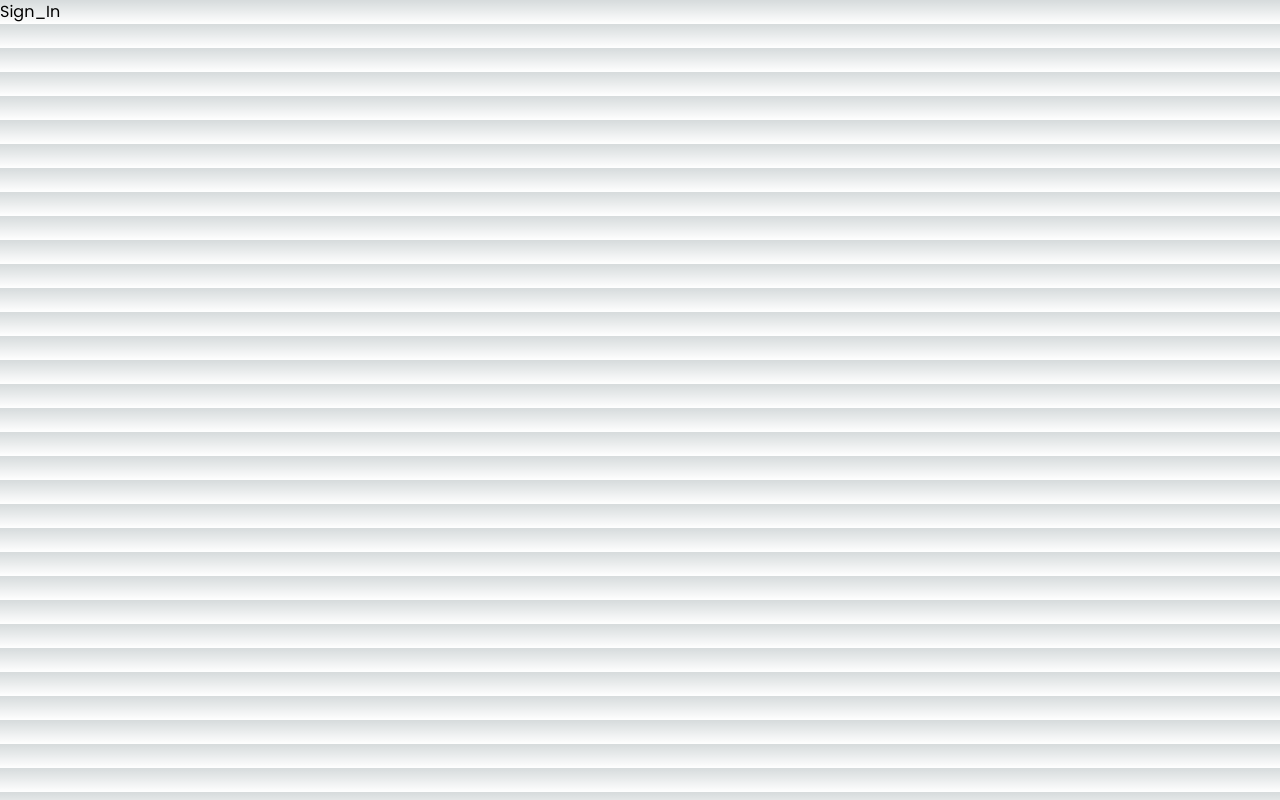
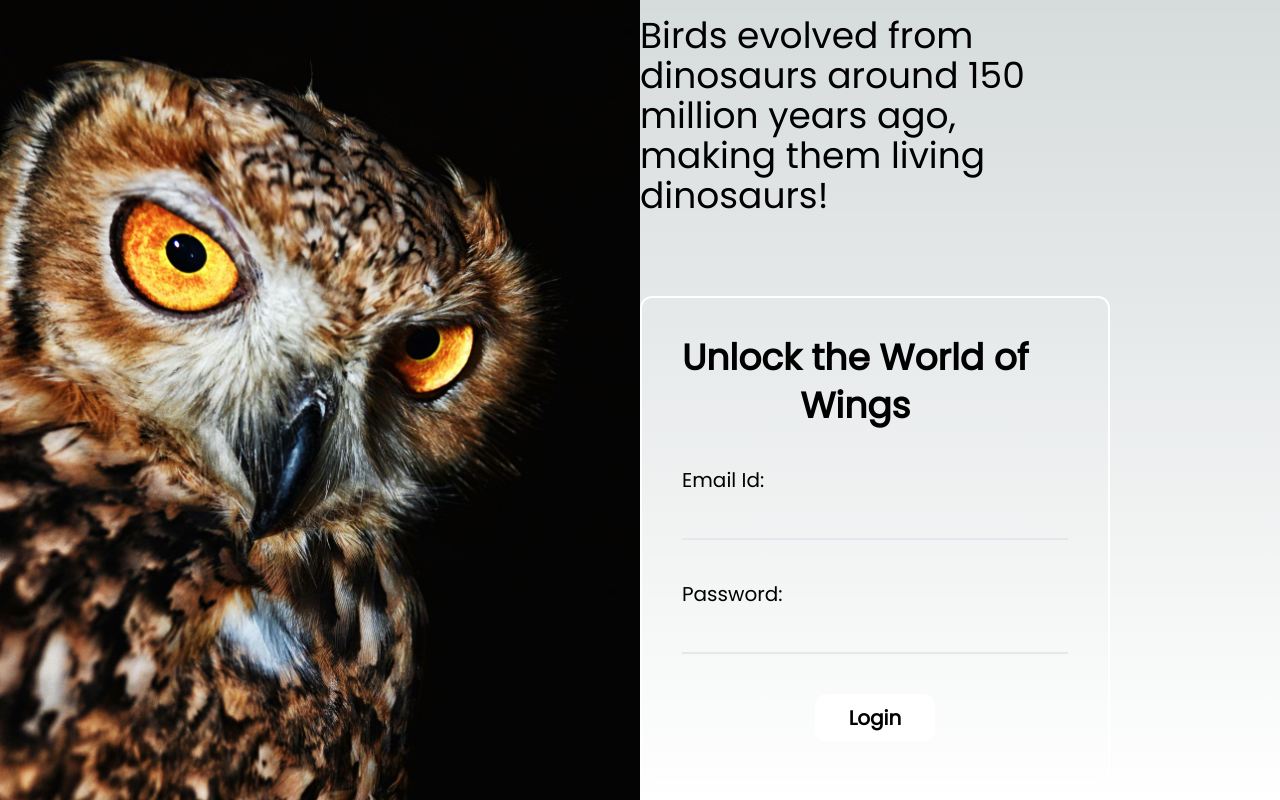
Before and after one commit to Anandprabhu530/Wing_Watch, a Next.js app: page /sign_in in a window 1280 px wide. Built offline with nearby package versions, Linux system fonts and the light colour scheme.

Commit message:
Login Page Created

```diff
--- a/app/sign_in/page.tsx
+++ b/app/sign_in/page.tsx
@@ -1,5 +1,53 @@
+import Image from "next/image";
+import sign_in_backgroud from "../../sign_in_backgroud.jpg";
+
 const Sign_In = () => {
-  return <div>Sign_In</div>;
+  return (
+    <div className="w-full h-screen flex items-center justify-center overflow-hidden">
+      <div className="basis-1/2">
+        <Image
+          src={sign_in_backgroud}
+          alt="BirdImage"
+          width={700}
+          height={700}
+          loading="lazy"
+        />
+      </div>
+
+      <div className="basis-1/2">
+        <div className="text-4xl w-[70%] pb-20">
+          Birds evolved from dinosaurs around 150 million years ago, making them
+          living dinosaurs!
+        </div>
+        <div className="w-fit rounded-xl p-10 flex flex-col justify-center border-2 border-white">
+          <div className="flex w-fit justify-center text-4xl flex-col font-bold text-center pb-10">
+            Unlock the World of <span className="pt-2">Wings</span>
+          </div>
+          <form className="flex flex-col gap-10">
+            <div>
+              <div className="text-xl pb-2">Email Id:</div>
+              <input
+                className="w-full bg-transparent border-b-2 text-white text-xl outline-none pb-2"
+                type="email"
+              />
+            </div>
+            <div>
+              <div className="text-xl pb-2">Password:</div>
+              <input
+                className="w-full bg-transparent border-b-2 text-white text-xl outline-none pb-2"
+                type="password"
+              />
+            </div>
+            <div className=" w-full flex justify-center">
+              <div className="border-2 rounded-xl bg-white text-black text-xl font-bold px-8 py-2 border-white">
+                Login
+              </div>
+            </div>
+          </form>
+        </div>
+      </div>
+    </div>
+  );
 };
 
 export default Sign_In;
```
Also changed, not shown: sign_in_backgroud.jpg (added).
